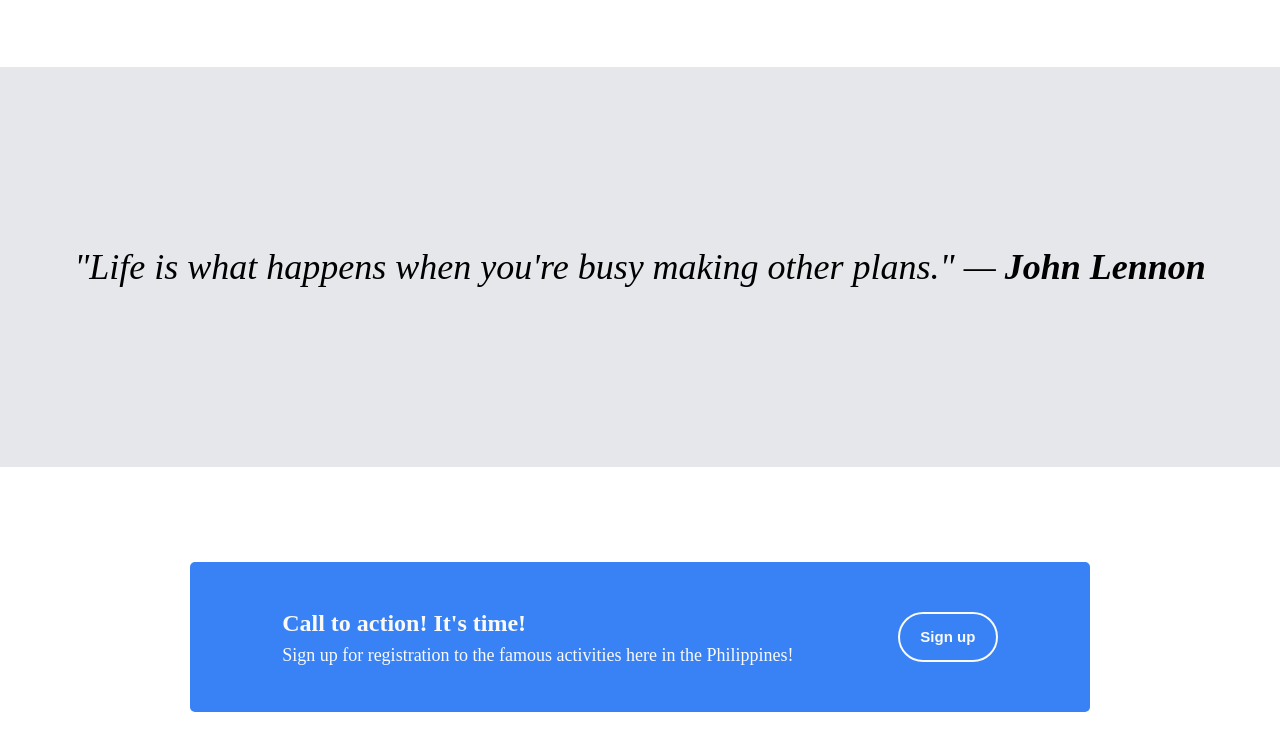
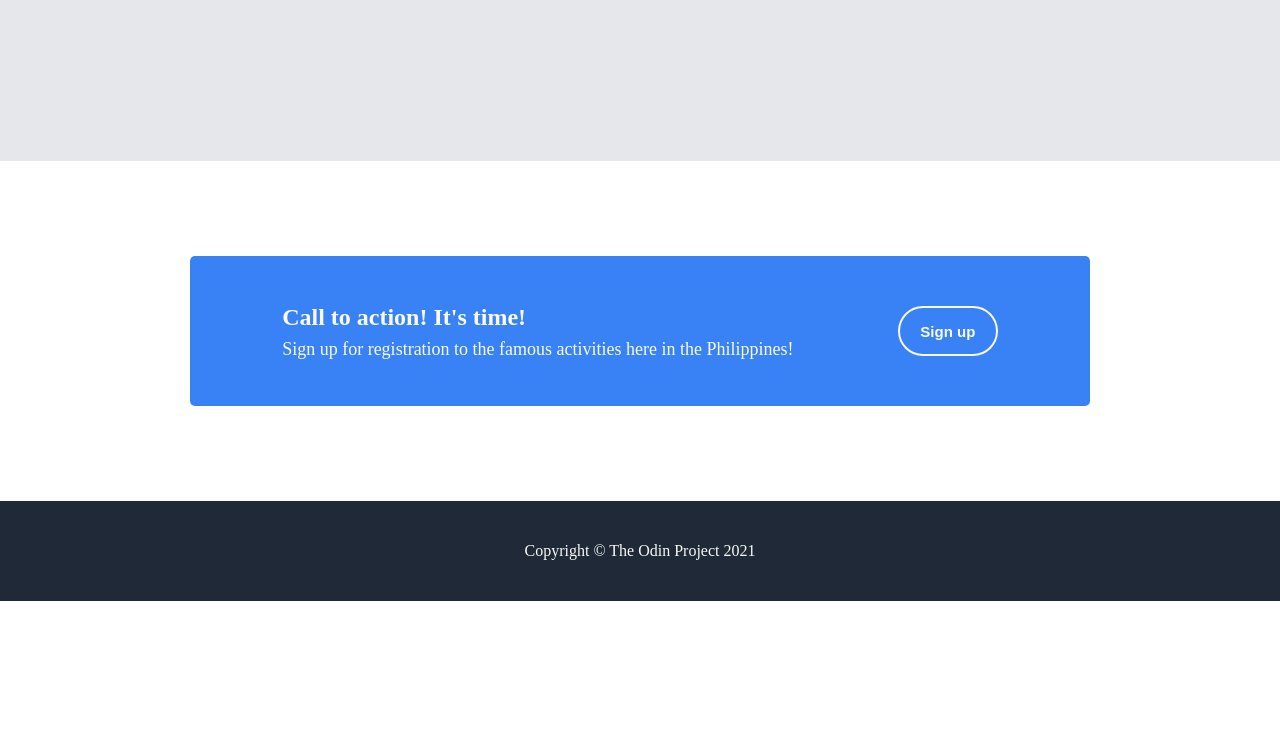
Before and after one commit to CypherDom/landing-page, a plain HTML site: page index.html in a window 1280 px wide. Shown: the part 1416-2166 px from the top of the page. After the commit the page ends 2017 px from the top, so only its background shows below. Drawn offline with Linux system fonts and the light colour scheme.

Commit message:
Edit width of the content container to 90%

```diff
--- a/index.html
+++ b/index.html
@@ -77,5 +77,8 @@
     </div>
 </div>
 </div>
+<footer>
+    <p>Copyright © The Odin Project 2021</p>
+</footer>
 </body>
 </html>
--- a/style.css
+++ b/style.css
@@ -9,7 +9,7 @@ header{
     max-height: 1000px;
 }
 .content-container{
-    width: 75%;
+    width: 90%;
     margin: 0 auto;
 }
  nav{
@@ -178,3 +178,15 @@ header{
     border: 2px solid #F9FAF8;
     color: #F9FAF8;
   }
+
+footer{
+    display: flex;
+    justify-content: center;
+    align-items: center;
+    height: 100px;
+    background-color: #1F2937;
+}
+footer p{
+    text-align: center;
+    color: #F9FAF8
+}
```
